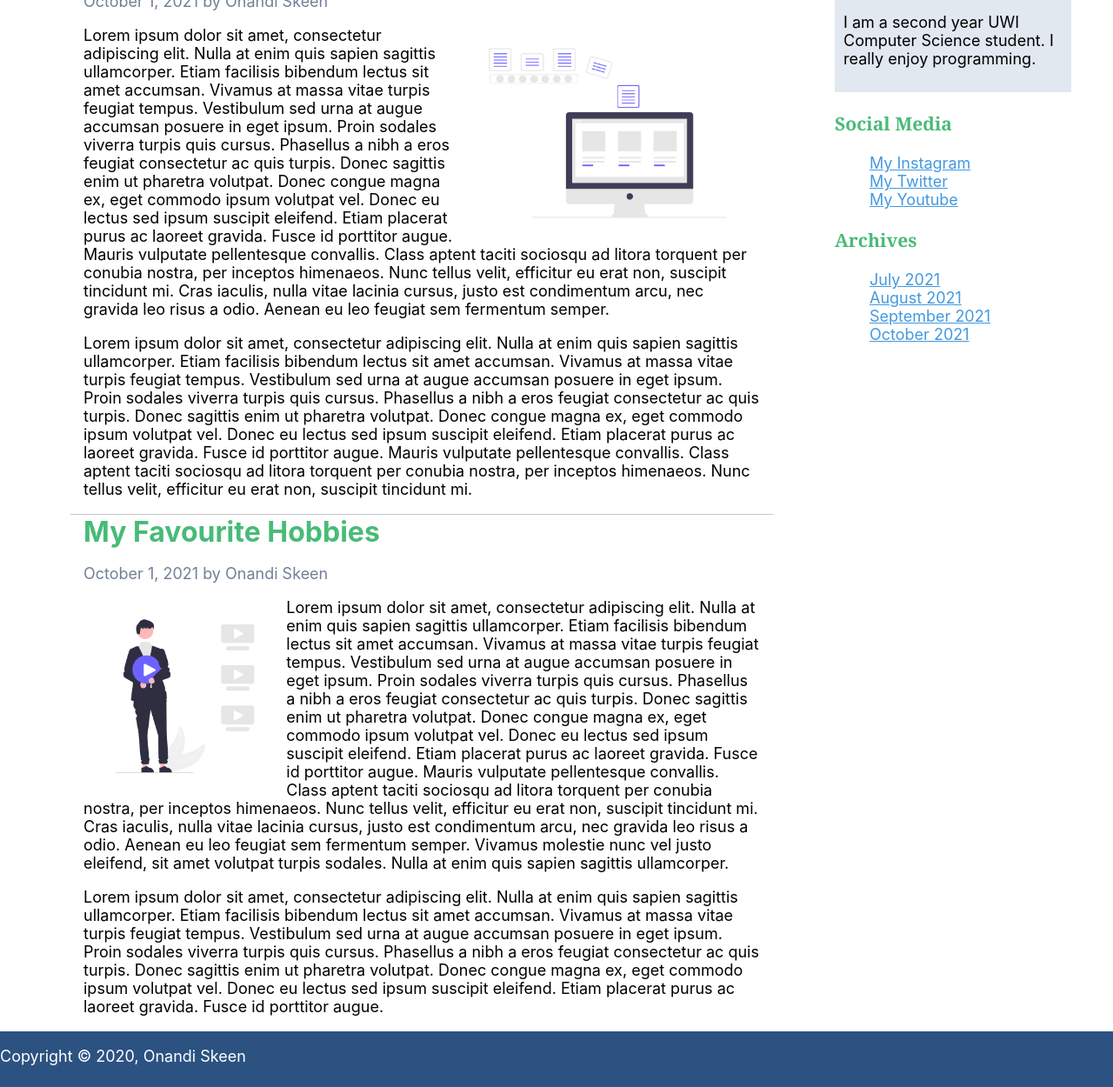
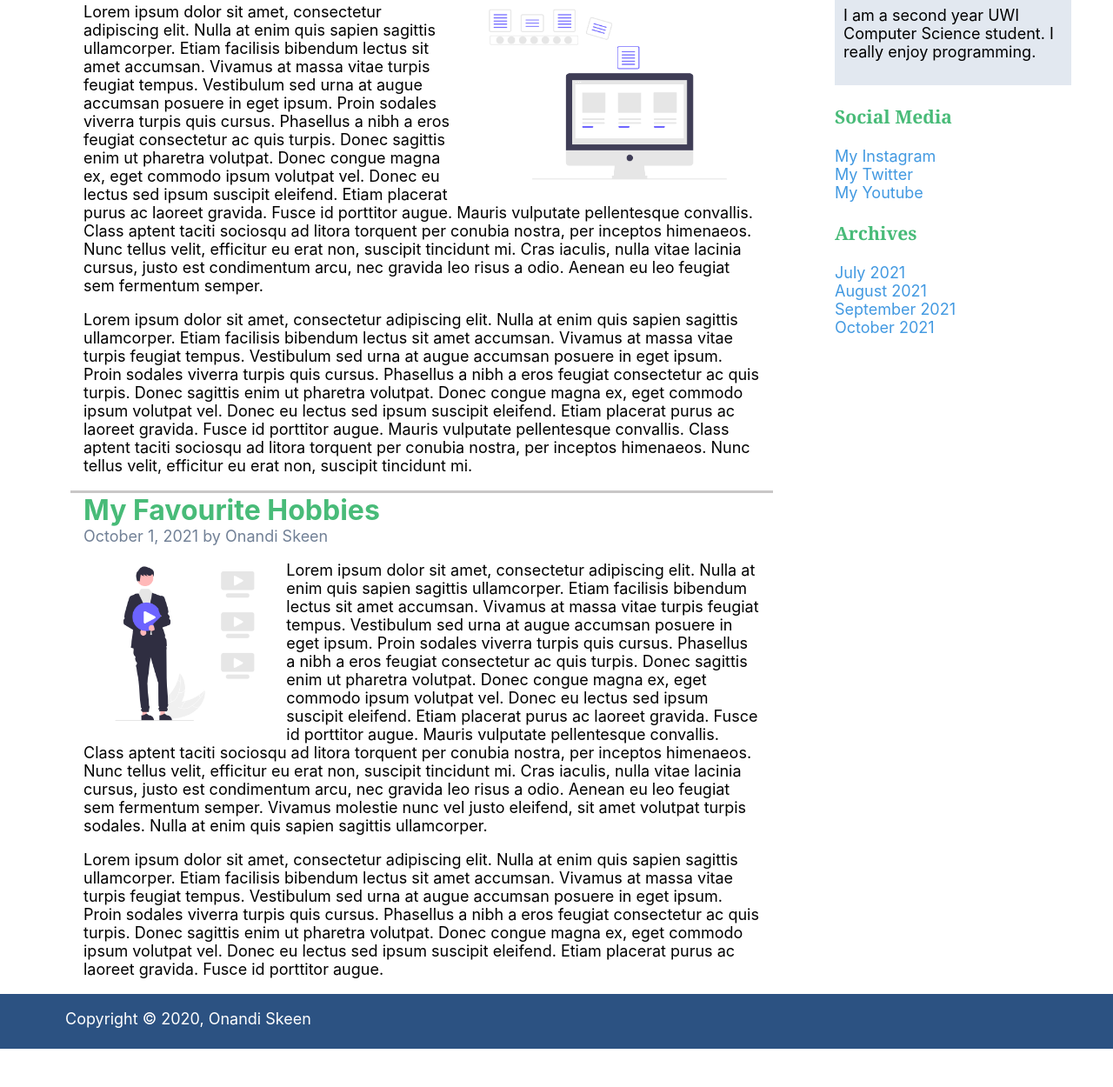
Before and after one commit to RyZeRaid/info2180-lab2, a plain HTML site: page index.html in a window 1280 px wide. Shown: the part 464-1714 px from the top of the page at 87% size. After the commit the page ends 1670 px from the top, so only its background shows below. Drawn offline with Linux system fonts and the light colour scheme.

Commit message:
Edited styles.css

```diff
--- a/styles.css
+++ b/styles.css
@@ -70,6 +70,8 @@ article h2 {
 
 #date {
     color:  #718096;
+    margin: 0;
+    padding: 0;
 }
 
 #computer {
@@ -85,7 +87,7 @@ article h2 {
 hr {
     margin: 0 -15px;
     border: 0;
-    border-top: 1px solid #c9c7c7;
+    border-top: 3px solid #c9c7c7;
 }
 
 #Social h3, #Archives h3, #About h3 {
@@ -107,8 +109,15 @@ hr {
 
 a {
     color: #4299E1;
+    text-decoration: none;
 }
 
 ul {
     list-style-type: none;
+    margin: 0;
+    padding: 0;
 }
+
+footer p {
+    padding-left: 75px;
+}
```
